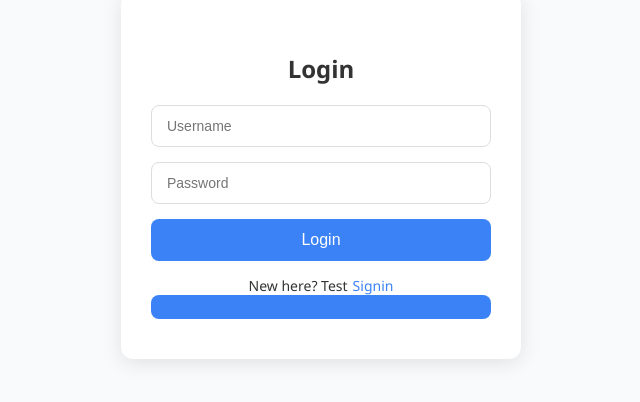
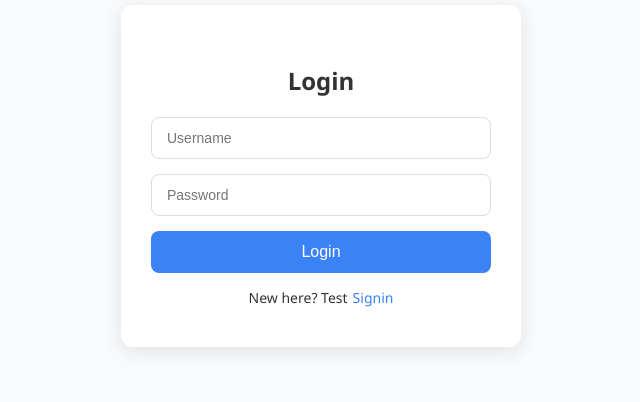
Before and after one commit to Saico-debs9/Notes-Tasks, a React (Create React App) app in the folder client/: page /login in a window 1280 px wide. Shown: the part 224-626 px from the top of the page, without its empty margins (319-959 px from the left). Built offline with nearby package versions, Linux system fonts and the light colour scheme; no server answers.

Commit message:
Update Login.css

```diff
--- a/client/src/styles/Login.css
+++ b/client/src/styles/Login.css
@@ -61,18 +61,7 @@
 .login-form button:hover {
   background: #2563eb;
 }
-.google-button{
-width: 100%;
-  padding: 12px;
-  background: #3b82f6;
-  border: none;
-  color: white;
-  font-size: 16px;
-  border-radius: 8px;
-  cursor: pointer;
-  transition: background 0.3s;
-  box-sizing: border-box;
-}
+
 
 .link-container {
   margin-top: 15px;
```
